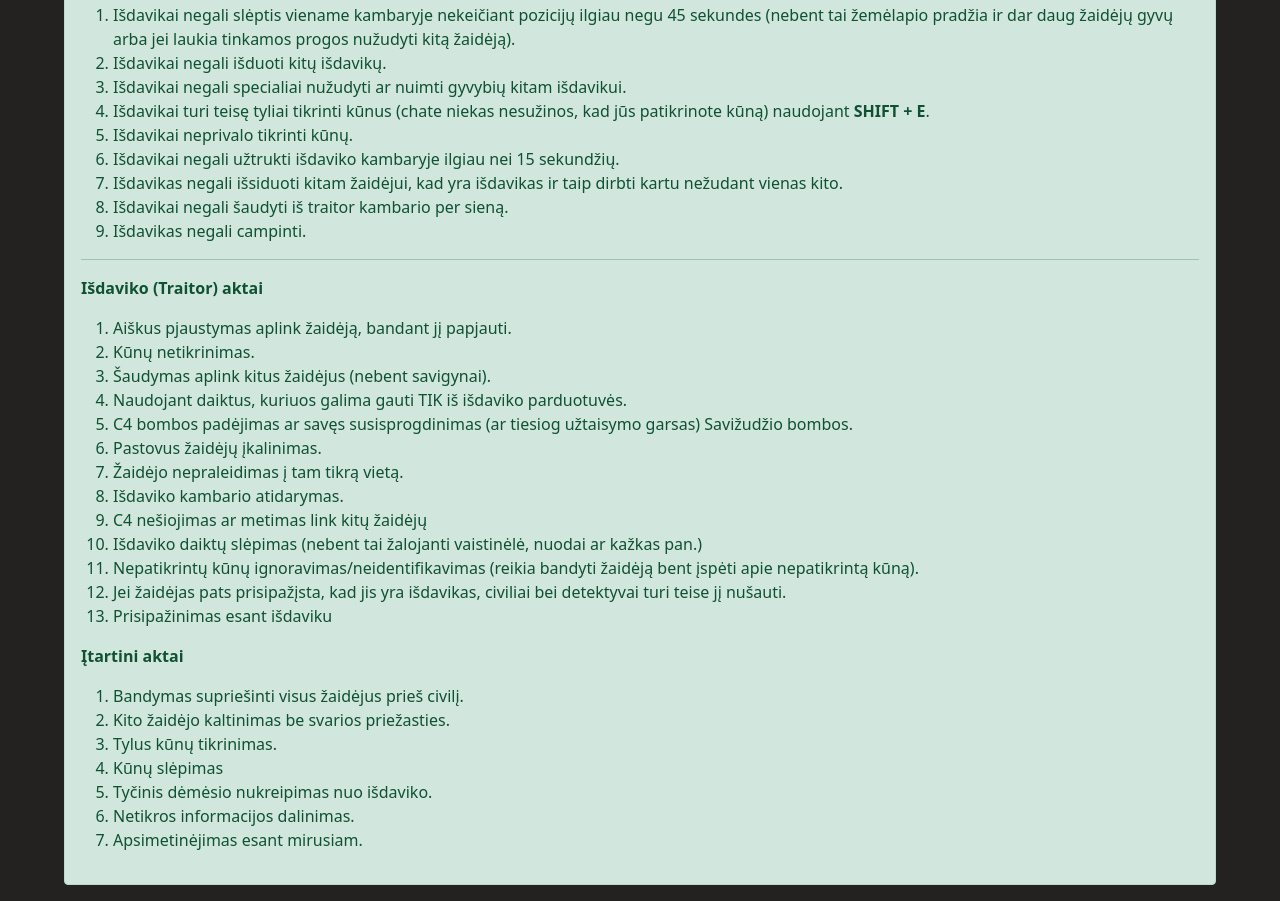
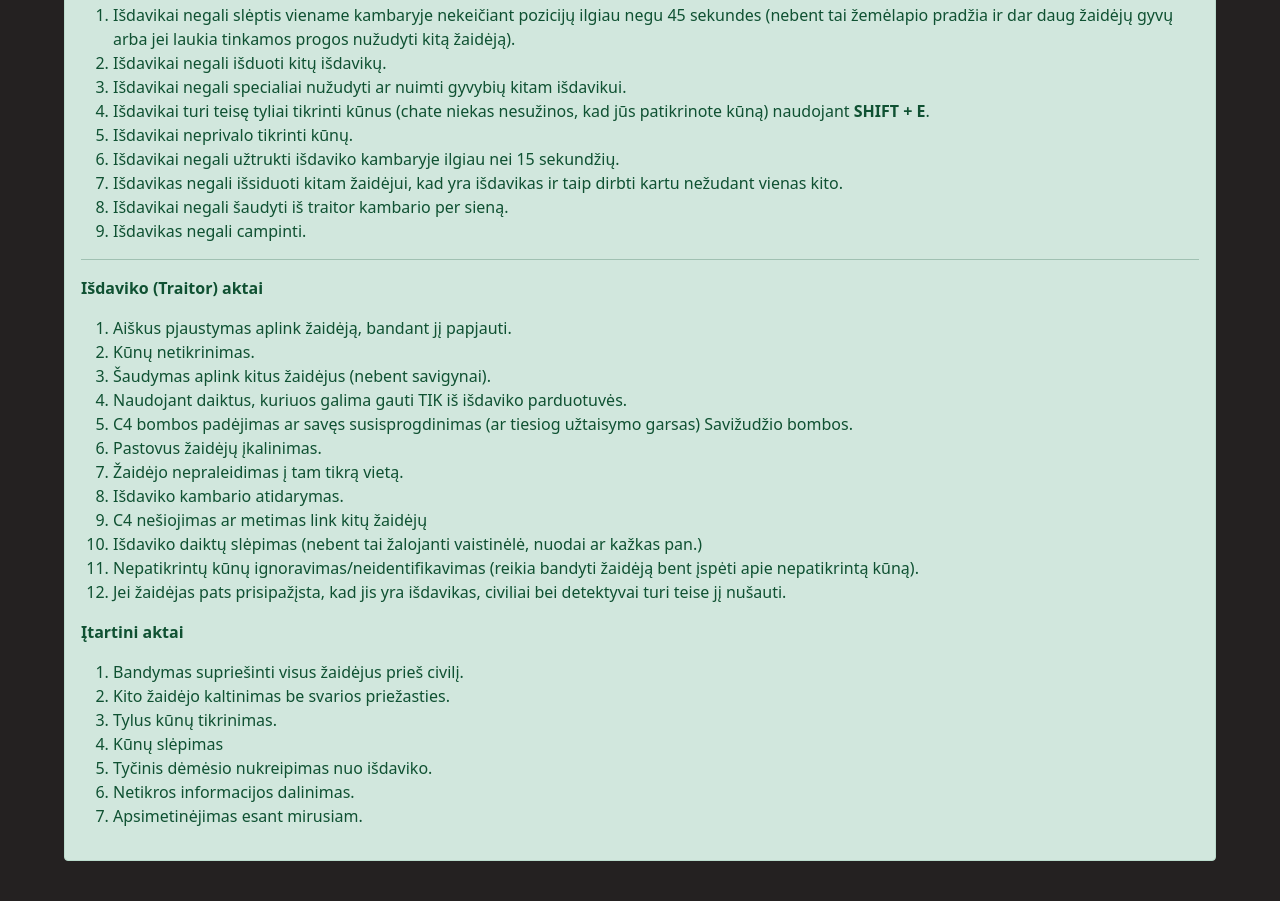
Before and after one commit to Baltic-Gaming/ttt, a plain HTML site: page index.html in a window 1280 px wide. Shown: the part 1748-2649 px from the top of the page. After the commit the page ends 2625 px from the top, so only its background shows below. Drawn offline with nearby package versions, Linux system fonts and the light colour scheme.

Commit message:
Removed redundant rule

```diff
--- a/index.html
+++ b/index.html
@@ -117,7 +117,6 @@
 <li>I&scaron;daviko&nbsp;daiktų slėpimas (nebent tai žalojanti vaistinėlė, nuodai ar kažkas pan.)</li>
 <li>Nepatikrintų kūnų ignoravimas/neidentifikavimas (reikia bandyti žaidėją bent įspėti apie nepatikrintą kūną).</li>
 <li>Jei žaidėjas pats prisipažįsta, kad jis yra&nbsp;i&scaron;davikas,&nbsp;civiliai&nbsp;bei&nbsp;detektyvai&nbsp;turi teise jį nu&scaron;auti.</li>
-<li>Prisipažinimas esant i&scaron;daviku</li>
 </ol>
 <p><strong>Įtartini aktai</strong></p>
 <ol>
```
